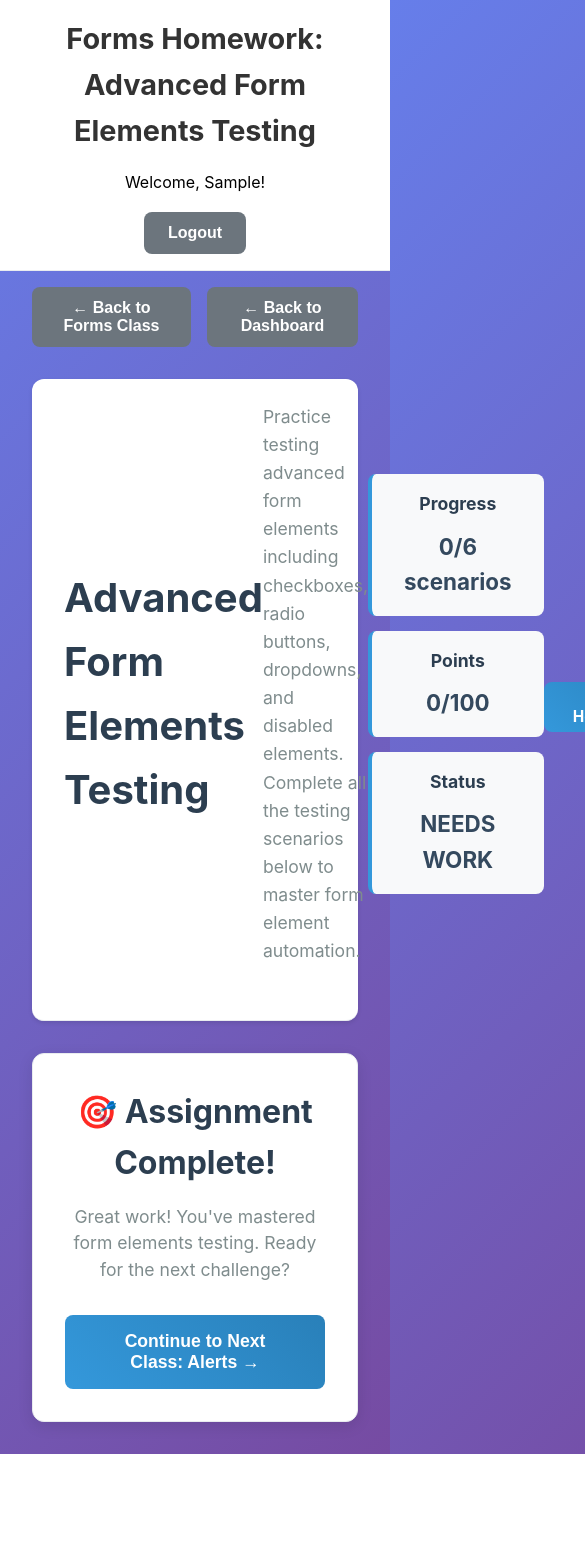
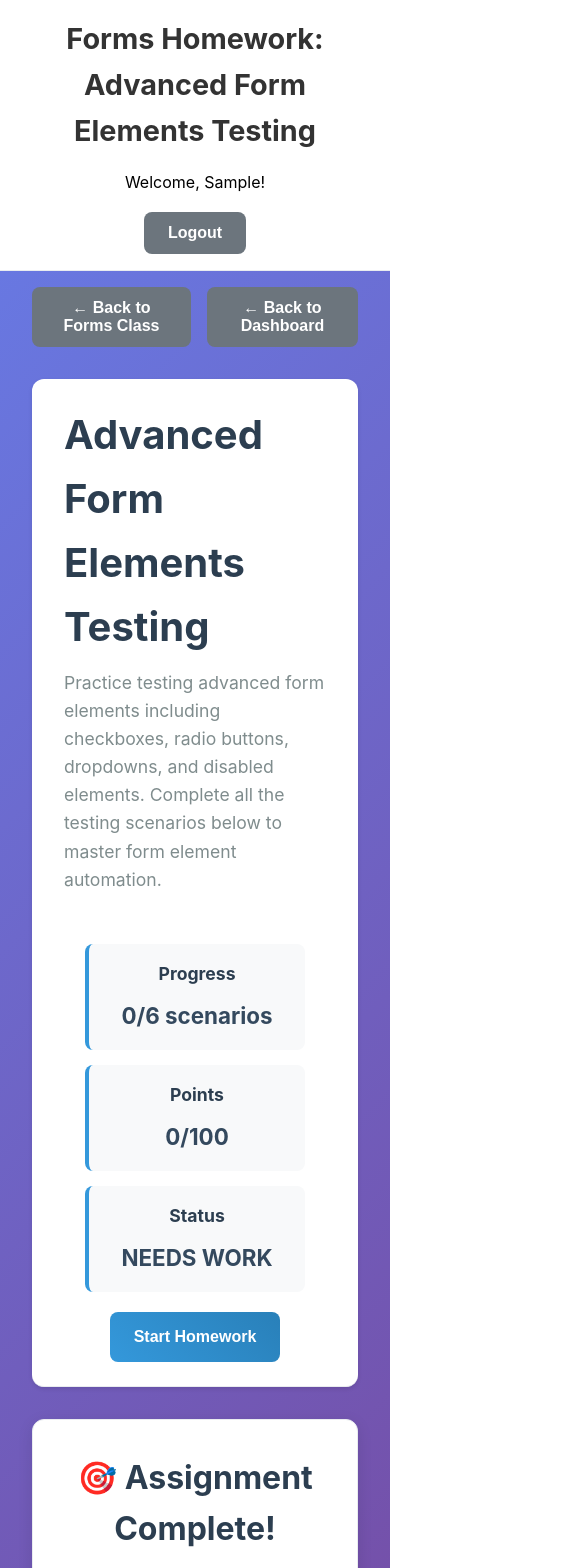
Before and after one commit to TanyaKars/ES, a React (Vite) app in the folder ui/: page /homework/forms in a window 390 px wide. Shown: the top 1568 px of the page, 585 px wide, since content can reach past the window. Before the commit the page ends 1454 px from the top, so only its background shows below. Built offline with nearby package versions, Linux system fonts and the light colour scheme; sample sign-in values are in the browser's storage.

Commit message:
rearrange the homework-header layout

```diff
--- a/ui/src/components/homework/HomeworkLayout.tsx
+++ b/ui/src/components/homework/HomeworkLayout.tsx
@@ -73,9 +73,12 @@ const HomeworkLayout: React.FC<HomeworkLayoutProps> = ({
 
       <div className="homework-container">
         <div className="homework-header">
+          <div className="homework-header-content">
             <h1>{title.replace(/^.*: /, '').replace(' - ', ' - ')}</h1>
             <p>{description}</p>
+          </div>
 
+          <div className="homework-header-sidebar">
             <div className="homework-stats">
               <StatCard
                 title="Progress"
@@ -113,6 +116,7 @@ const HomeworkLayout: React.FC<HomeworkLayoutProps> = ({
               )}
             </div>
           </div>
+        </div>
 
         {children}
       </div>
--- a/ui/src/styles/components/HomeworkCommon.css
+++ b/ui/src/styles/components/HomeworkCommon.css
@@ -11,6 +11,18 @@
   padding: 30px;
   margin-bottom: 30px;
   box-shadow: var(--shadow-base);
+  display: flex;
+  align-items: flex-start;
+  gap: 40px;
+}
+
+.homework-header-content {
+  flex: 1;
+}
+
+.homework-header-sidebar {
+  flex: 0 0 auto;
+  min-width: 300px;
 }
 
 .homework-header h1 {
@@ -27,9 +39,9 @@
 
 .homework-stats {
   display: grid;
-  grid-template-columns: repeat(auto-fit, minmax(200px, 1fr));
-  gap: 20px;
-  margin-bottom: 40px;
+  grid-template-columns: 1fr;
+  gap: 15px;
+  margin-bottom: 20px;
 }
 
 .stat-card {
@@ -55,7 +67,7 @@
 
 .homework-controls {
   text-align: center;
-  margin-top: 20px;
+  margin-top: 0;
 }
 
 .homework-btn {
@@ -117,10 +129,19 @@
 
 /* Responsive Design */
 @media (max-width: 768px) {
+  .homework-header {
+    flex-direction: column;
+    gap: 20px;
+  }
+
+  .homework-header-sidebar {
+    min-width: auto;
+  }
+
   .homework-stats {
     grid-template-columns: 1fr;
     gap: 15px;
-    margin-bottom: 30px;
+    margin-bottom: 20px;
   }
 
   .homework-btn {
@@ -131,6 +152,6 @@
   }
 
   .homework-controls {
-    margin-top: 15px;
+    margin-top: 0;
   }
 }
```
Lines whose indentation alone changed are shown as unchanged.
